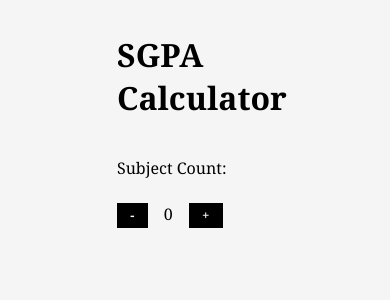
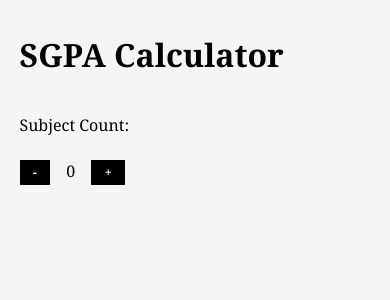
Before and after one commit to blucin/sgpa-calculator, a SvelteKit app: page / in a window 390 px wide. Shown: the top 300 px of the page. Built offline with nearby package versions, Linux system fonts and the light colour scheme.

Commit message:
Lower the padding for small screens

```diff
--- a/src/global.css
+++ b/src/global.css
@@ -7,3 +7,9 @@
     margin: 0 !important;
     padding: 3% 30% 3% 30% !important;
 }
+
+@media(max-width: 768px) {
+    body {
+        padding: 3% 5% 3% 5% !important;
+    }
+}
```
